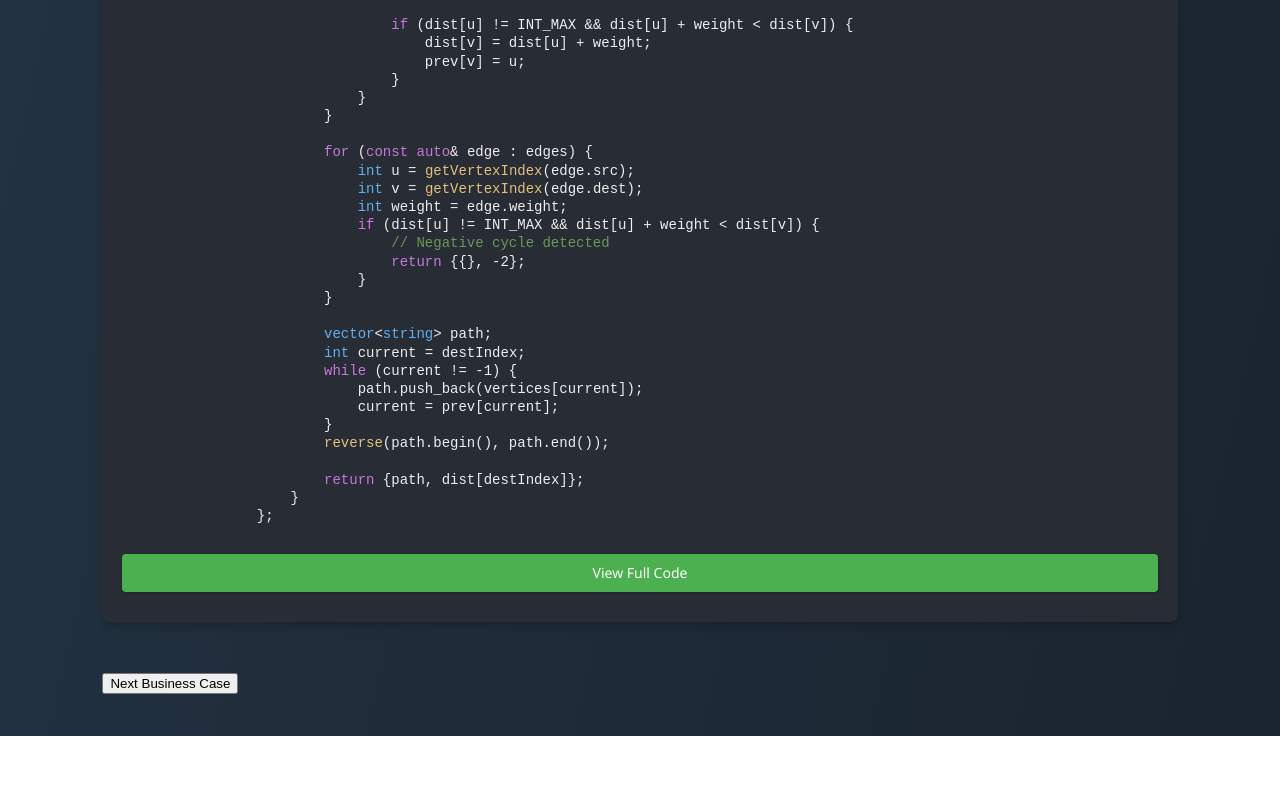
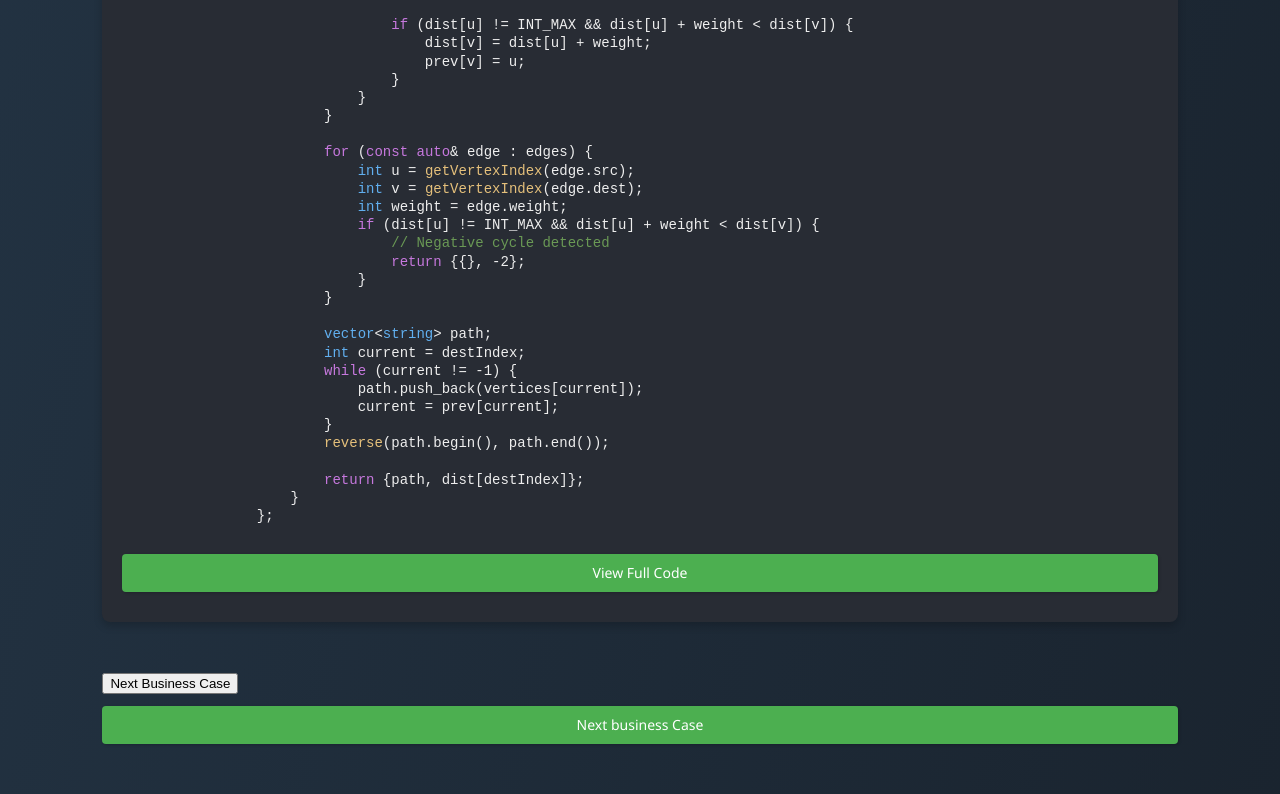
Before and after one commit to PavanNagesh/pavanrepo, a plain HTML site: page buscase.html in a window 1280 px wide. Shown: the part 4805-5599 px from the top of the page. Before the commit the page ends 5541 px from the top, so only its background shows below. Drawn offline with Linux system fonts and the light colour scheme.

Commit message:
Update buscase.html

```diff
--- a/buscase.html
+++ b/buscase.html
@@ -316,6 +316,27 @@
                         <a href="buscase2.html" class="btn-next">
                           <button>Next Business Case</button>
                         </a>
+                        <a href="buscase2.html" style="
+    display: block;
+    padding: 8px 16px;
+    background-color: #4CAF50;
+    color: white;
+    text-align: center;
+    text-decoration: none;
+    font-size: 14px;
+    margin: 10px auto;
+    cursor: pointer;
+    border-radius: 4px;
+    transition: background-color 0.3s, transform 0.2s, box-shadow 0.2s;
+    box-shadow: 1px 1px 3px rgba(0, 0, 0, 0.2);
+"
+onmouseover="this.style.backgroundColor='#45a049'; this.style.transform='scale(1.03)'; this.style.boxShadow='2px 2px 5px rgba(0, 0, 0, 0.3)';"
+onmouseout="this.style.backgroundColor='#4CAF50'; this.style.transform='scale(1)'; this.style.boxShadow='1px 1px 3px rgba(0, 0, 0, 0.2)';"
+onmousedown="this.style.transform='scale(0.97)'; this.style.boxShadow='inset 1px 1px 3px rgba(0, 0, 0, 0.2)';"
+onmouseup="this.style.transform='scale(1)'; this.style.boxShadow='2px 2px 5px rgba(0, 0, 0, 0.3)';"
+>
+    Next business Case
+</a>
 
                     </div>
                 </body>
```
